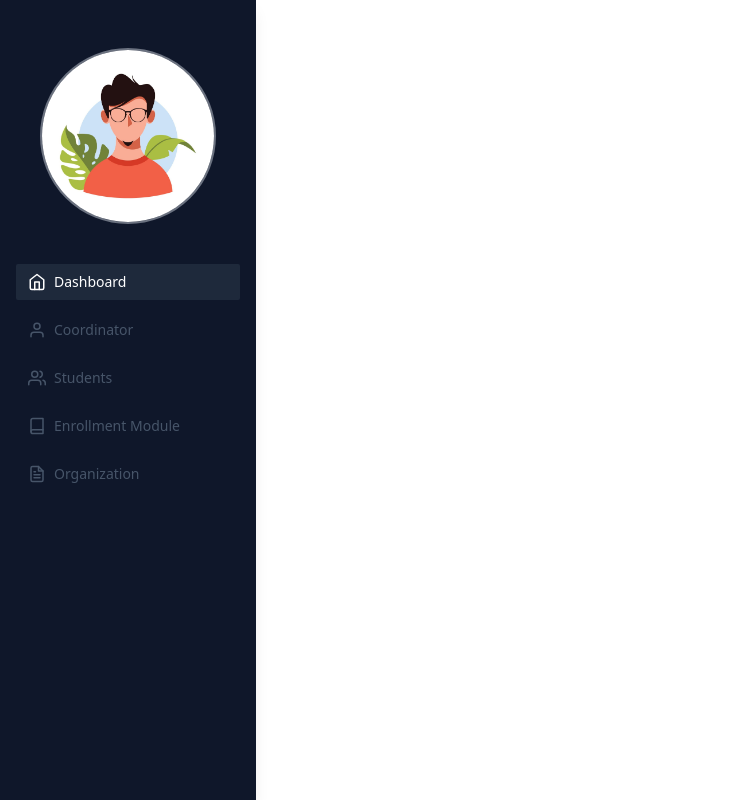
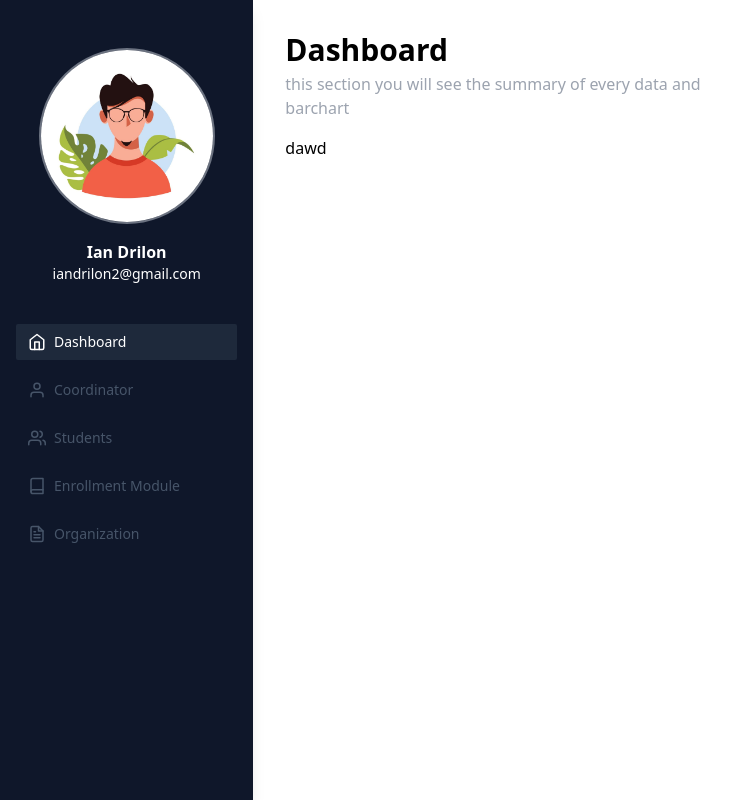
Before and after one commit to klam1234567/ojt-monitoring-system, a React (Create React App) app: page /admin in a window 1280 px wide. Shown: the whole page, without its empty margins (0-747 px from the left). Built offline with nearby package versions, Linux system fonts and the light colour scheme; the HTML template or start-up script is replaced by a standard one.

Commit message:
style: changing fixed to sticky position to avoid overlapping of content in dashboard

```diff
--- a/src/components/Layout/Layout.jsx
+++ b/src/components/Layout/Layout.jsx
@@ -3,9 +3,17 @@ import { Sidebar } from "components";
 
 export default function Layout({ children }) {
   return (
-    <div className="flex justif">
+    <div className="flex">
       <Sidebar />
-      <div className="max-w-4xl m-auto w-full h-screen">{children}</div>
+      <div className="p-8 w-full">
+        <div>
+          <span className="text-3xl font-bold">Dashboard</span>
+          <p className="text-gray-400 my-1 w-1/2">
+            this section you will see the summary of every data and barchart
+          </p>
+        </div>
+        <aside className="my-4 w-full">{children}</aside>
+      </div>
     </div>
   );
 }
--- a/src/components/Sidebar/Sidebar.jsx
+++ b/src/components/Sidebar/Sidebar.jsx
@@ -1,4 +1,4 @@
-import React, { useMemo } from "react";
+import React from "react";
 import { Link, useLocation } from "react-router-dom";
 import { sidebarList } from "data";
 
@@ -6,14 +6,16 @@ export default function Sidebar() {
   const query = useLocation();
 
   return (
-    <section className="relative">
-      <aside className="bg-slate-900 w-1/5 h-screen fixed shadow-lg py-12 px-4">
-        <div className="flex content-center justify-center">
+    <section className="w-1/4">
+      <aside className="sticky top-0 bg-slate-900 w-full h-screen shadow-lg py-12 px-4">
+        <div className="text-center text-white flex flex-col items-center justify-center">
           <img
             src="/images/profile_avatar.jpg"
-            className="rounded-full w-44 h-44 border-2 border-gray-500 object-cover"
+            className="rounded-full w-44 h-44 border-2 border-gray-500 object-cover mb-4"
             alt=""
           />
+          <h1 className="font-bold">Ian Drilon</h1>
+          <h2 className="text-sm">iandrilon2@gmail.com</h2>
         </div>
         <ul className="space-y-3 mt-10">
           {sidebarList.map((type) => {
--- a/src/components/index.jsx
+++ b/src/components/index.jsx
@@ -1,3 +1,4 @@
 export { default as Card } from "./Card/Card";
 export { default as Sidebar } from "./Sidebar/Sidebar";
+
 export { default as Layout } from "./Layout/Layout";
```
